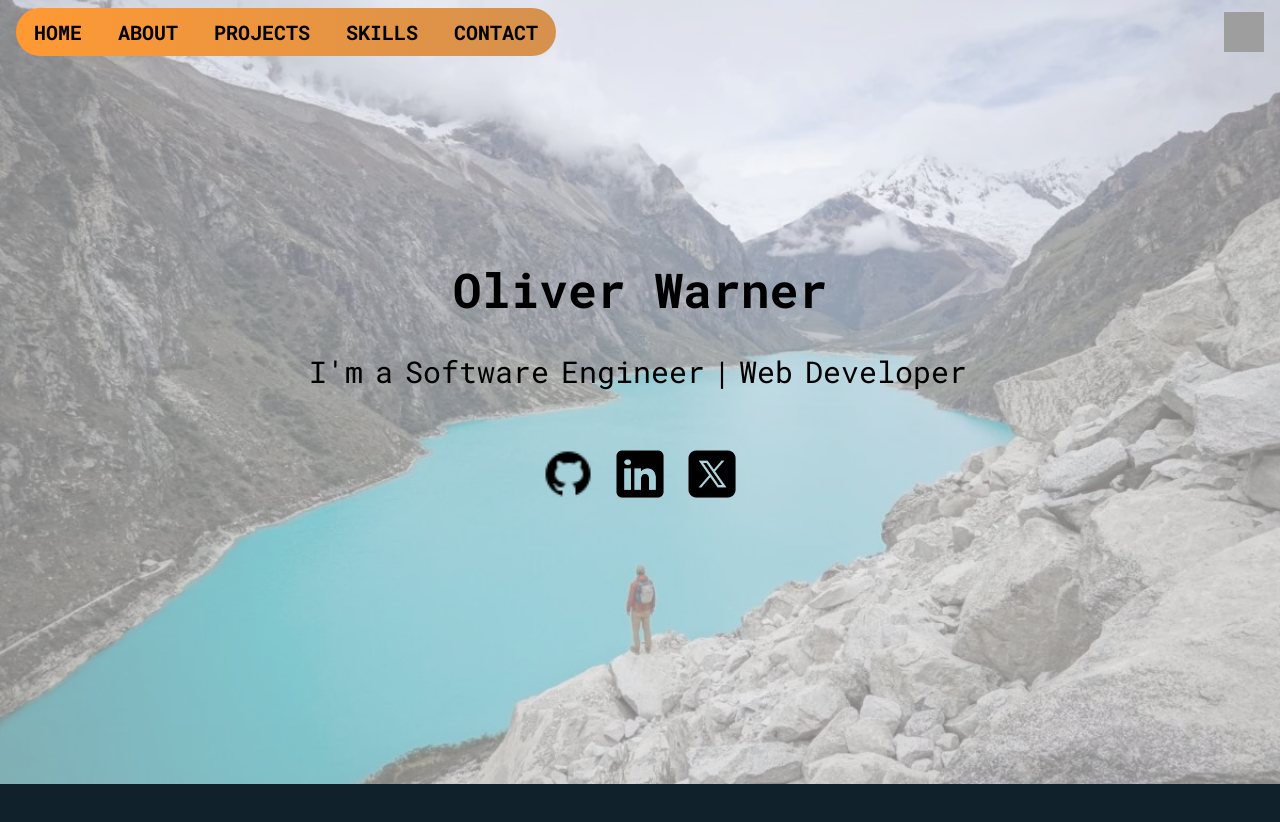
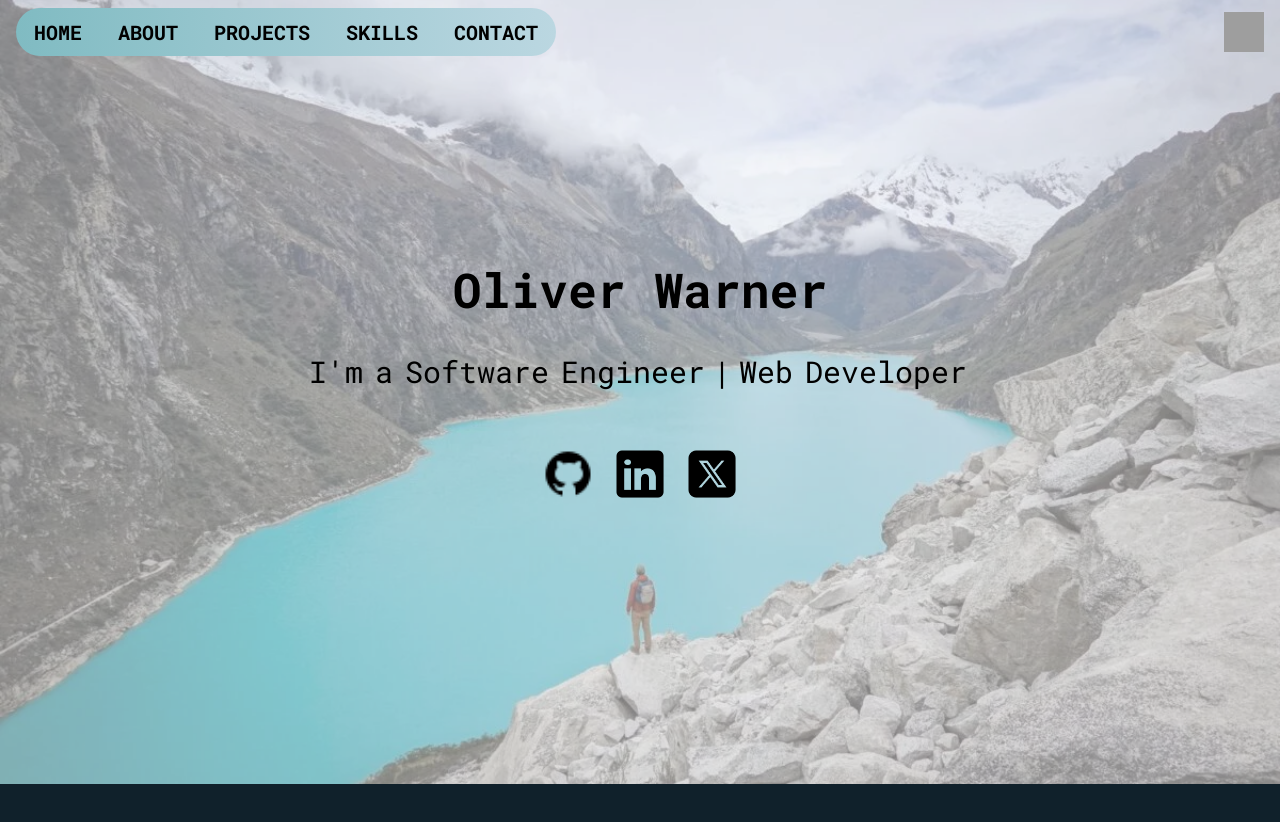
Before and after one commit to oliverrenishaw/Portfolio-react, a React (Vite) app: page / in a window 1280 px wide. Shown: the top 822 px of the page. Built offline with nearby package versions, Linux system fonts and the light colour scheme; grey boxes are pictures that could not be loaded.

Commit message:
feat: nav bar colours

```diff
--- a/src/sections/Header.tsx
+++ b/src/sections/Header.tsx
@@ -33,7 +33,7 @@ const Header: React.FC = () => {
             )}
           </svg>
         </button>
-        <nav className="hidden sm:hidden md:flex bg-gradient-to-r from-[#ff9933] to-[#d5914e] h-12 justify-center items-center space-x-2 sm:space-x-4 p-1 sm:p-2 rounded-[25px]">
+        <nav className={`hidden sm:hidden md:flex h-12 justify-center items-center space-x-2 sm:space-x-4 p-1 sm:p-2 rounded-[25px] ${theme === 'dark' ? 'bg-gradient-to-r from-[#ff9933] to-[#d5914e]' : 'bg-gradient-to-r from-[#80bbc2] to-[#bbd7e1]'}`}>
           <a href="#Home" className="nav-link flex items-center justify-center px-1 py-1 sm:px-2 sm:py-1 md:px-4 md:py-2 text-black hover:text-white focus:text-white dark:text-white dark:hover:text-black dark:focus:text-black">Home</a>
           <a href="#About" className="nav-link flex items-center justify-center px-1 py-1 sm:px-2 sm:py-1 md:px-4 md:py-2 text-black hover:text-white focus:text-white dark:text-white dark:hover:text-black dark:focus:text-black">About</a>
           <a href="#Projects" className="nav-link flex items-center justify-center px-1 py-1 sm:px-2 sm:py-1 md:px-4 md:py-2 text-black hover:text-white focus:text-white dark:text-white dark:hover:text-black dark:focus:text-black">Projects</a>
@@ -61,7 +61,7 @@ const Header: React.FC = () => {
         leaveFrom="transform translate-y-0 opacity-100"
         leaveTo="transform -translate-y-full opacity-0"
       >
-        <nav className="sm:block md:hidden fixed top-16 left-0 w-full bg-gradient-to-b from-[#ff9933] to-[#e8a35f] flex flex-col items-start space-y-2 p-4 rounded-b-[25px] z-50">
+        <nav className={`sm:block md:hidden fixed top-16 left-0 w-full flex flex-col items-start space-y-2 p-4 rounded-b-[25px] z-50 ${theme === 'dark' ? 'bg-gradient-to-b from-[#ff9933] to-[#e8a35f]' : 'bg-gradient-to-b from-[#80bbc2] to-[#bbd7e1]'}`}>
           <a href="#Home" className="nav-link w-full text-center py-2 text-black hover:text-white focus:text-white dark:text-white dark:hover:text-black dark:focus:text-black" onClick={handleLinkClick}>Home</a>
           <a href="#About" className="nav-link w-full text-center py-2 text-black hover:text-white focus:text-white dark:text-white dark:hover:text-black dark:focus:text-black" onClick={handleLinkClick}>About</a>
           <a href="#Projects" className="nav-link w-full text-center py-2 text-black hover:text-white focus:text-white dark:text-white dark:hover:text-black dark:focus:text-black" onClick={handleLinkClick}>Projects</a>
```
